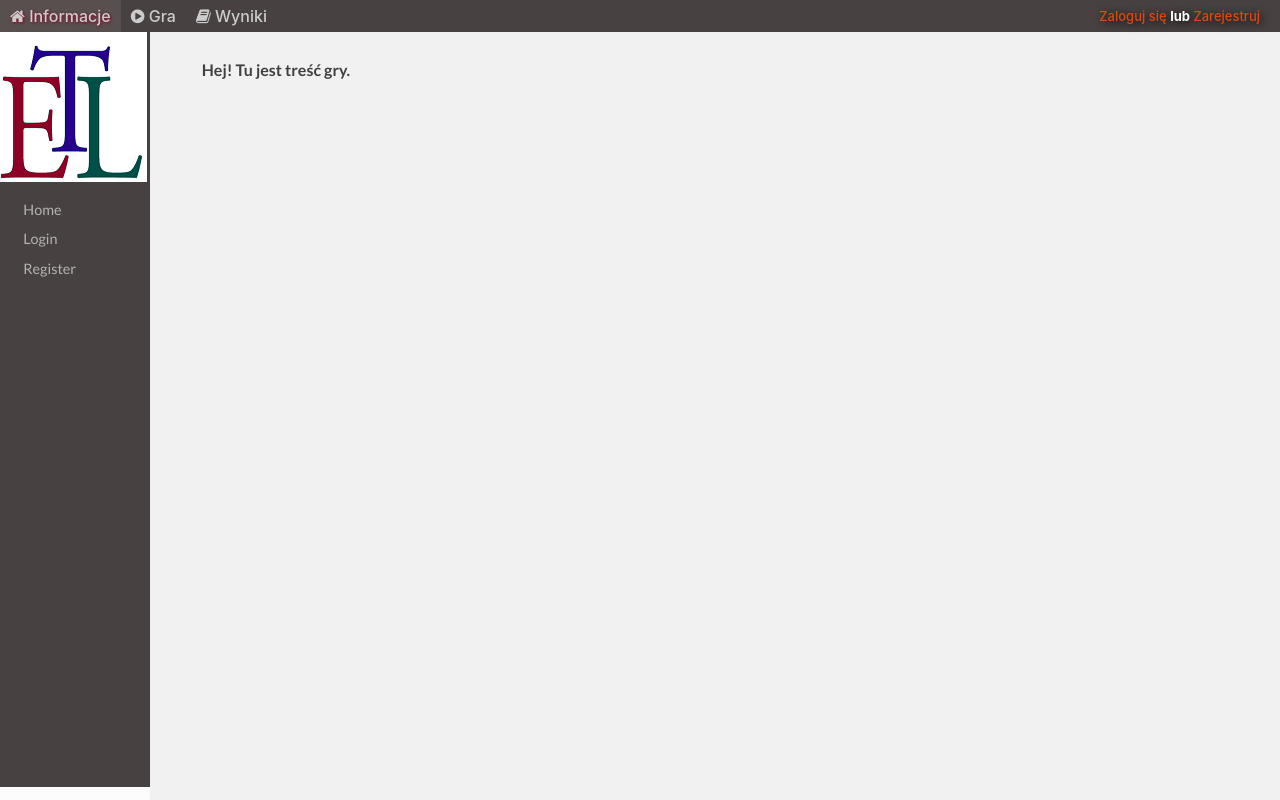
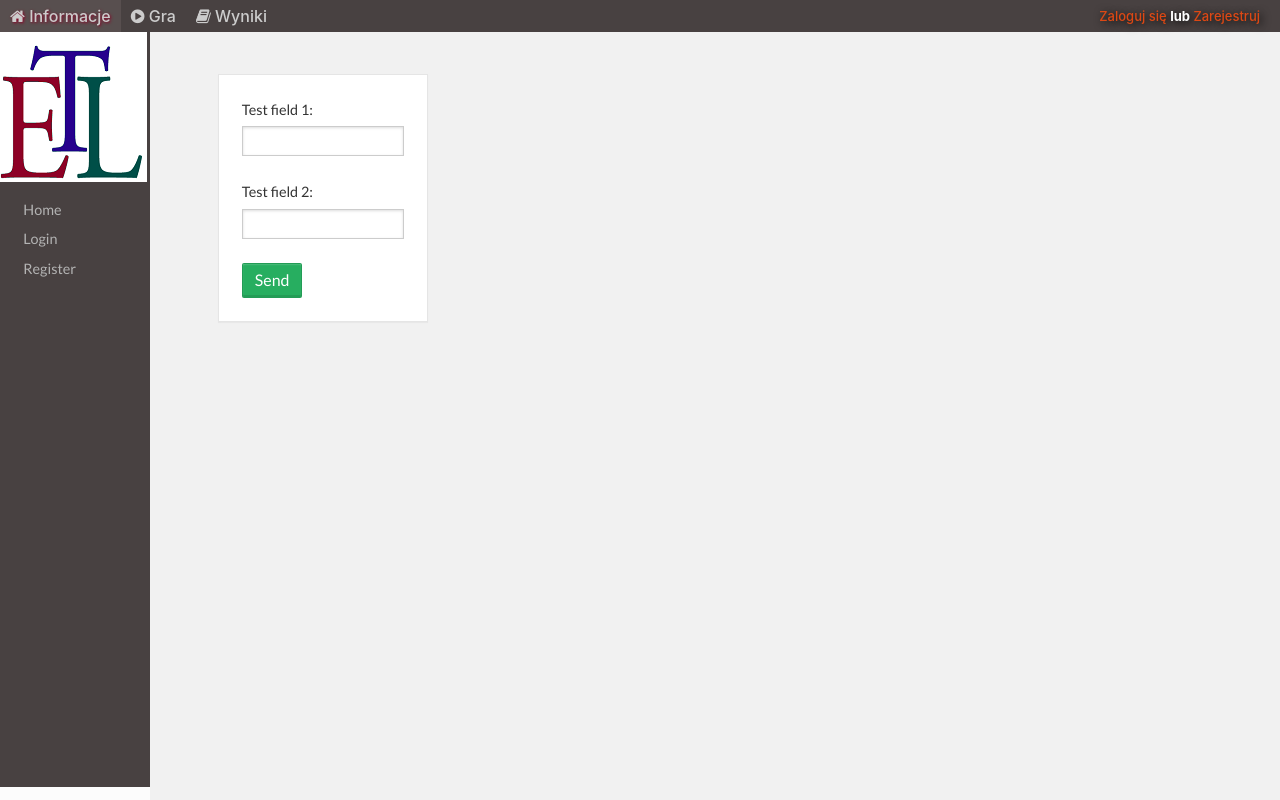
Before and after one commit to piotrpasterak/mgmnt_game, a Django app: page /game/ in a window 1280 px wide. Run offline with Django 3.2, Linux system fonts and the light colour scheme; some libraries are stand-ins or nearby versions.

Commit message:
Added test form and ajax that posts it

```diff
--- a/templates/fragments/resources.html
+++ b/templates/fragments/resources.html
@@ -1,6 +1,5 @@
 {% load static %}
-<script src="{% static 'js/main.js' %}"></script>
-<script src="{% static 'js/bootstrap/bootstrap.min.js' %}"></script>
+
 <link rel="stylesheet" href="{% static 'css/main.css' %}">
 <link rel="shortcut icon" href="{% static 'img/afav.png' %}">
 <link rel="stylesheet" href="{% static 'css/bootstrap.min.css' %}">
@@ -12,4 +11,13 @@
 <link rel="stylesheet" href="{% static 'css/highlight.css' %}">
 <link rel="stylesheet" href="{% static 'css/uek.css' %}">
 <link rel="stylesheet" href="{% static 'css/jquery.json-viewer.css' %}">
-<link rel="stylesheet" href="{% static 'css/jquery-confirm.min.csss' %}">
+<link rel="stylesheet" href="{% static 'css/jquery-confirm.min.css' %}">
+
+<script src="{% static 'js/main.js' %}"></script>
+<script src="{% static 'js/bootstrap/bootstrap.min.js' %}"></script>
+<script src="{% static '/js/modernizr-2.8.3.min.js'%}"></script>
+<script src="{% static '/js/highlight.pack.js'%}"></script>
+<script>var base_url = '.';</script>
+<script src="{% static '/js/jquery-3.3.1.min.js'%}"></script>
+<script src="{% static '/js/bootstrap.min.js'%}"></script>
+<script src="{% static '/js/jquery-ui.min.js'%}"></script>
--- a/templates/game/main.html
+++ b/templates/game/main.html
@@ -3,36 +3,79 @@
 {% block title %}Game{% endblock %}
 
 {% block content %}
-    <div id="game-main">
-        Proszę czekać, trwa ładowanie treści...
-
+    <div id="game-main" class="app">
+        <form id="form_game" class="form-horizontal" method="post" onsubmit="send_request(event, 'form_game')">
+            {% csrf_token %}
+            <p>
+                <label for="id_test1">Test field 1:</label>
+                <input type="text" name="test1" id="id_test1">
+            </p>
+            <p>
+                <label for="id_test2">Test field 2:</label>
+                <input type="text" name="test2" id="id_test2">
+            </p>
+            <button type="submit" class="btn btn-success">Send</button>
+        </form>
     </div>
-    <form id="csrf">
-        {% csrf_token %}
-    </form>
 {% endblock %}
 {% block script %}
-<script type="text/javascript">
-    function initGame() {
-        var xhttp = new XMLHttpRequest();
-        var data = "";
-        var inputs = document.getElementById("csrf").children;
-        for(var itr=0; itr<inputs.length; itr++){
-            if(inputs[itr].value != ""){
-                if(data != "") data += "&";
-                data += inputs[itr].name + "=" + inputs[itr].value;
+    <script type="text/javascript">
+        function send_request(event, form) {
+            let request;
+
+            event.preventDefault();
+
+            // Abort any pending request
+            if (request) {
+                request.abort();
             }
+
+            // Let's select and cache all the fields
+            let form_element = $("#" + form);
+            let test1_field = $("#id_test1").val();
+            let test2_field = $("#id_test2").val();
+
+            let inputs = form_element.find("input, button");
+
+
+            //Define Data to be sent
+            let formData = {
+                'test1': test1_field,
+                'test2': test2_field,
+            };
+
+            // Let's disable the inputs for the duration of the Ajax request.
+            inputs.prop("disabled", true);
+
+            // Fire off the request to backend
+            request = $.ajax({
+                headers: {'X-CSRFToken': $("[name=csrfmiddlewaretoken]").val()},
+                url: "{% url 'game-main' %}",
+                type: "post",
+                data: formData,
+                dataType: 'json',
+                encode: true
+            });
+
+            // Callback handler that will be called on success
+            request.done(function (response, textStatus, jqXHR) {
+                console.log(response);
+            });
+
+            // Callback handler that will be called on failure
+            request.fail(function (jqXHR, textStatus, errorThrown) {
+                console.log(textStatus, errorThrown);
+            });
+
+            // Callback handler that will be called regardless
+            // if the request failed or succeeded
+            request.always(function () {
+                // Reenable the inputs
+                inputs.prop("disabled", false);
+            });
+
+
         }
-        xhttp.onreadystatechange = function() {
-            if (this.readyState == 4 && this.status == 200) {
-                document.getElementById("game-main").innerHTML = this.responseText;
-           }
-        };
-        xhttp.open("POST", "{% url 'api-init-game' %}", true);
-        xhttp.send(data);
-    }
 
-    initGame();
-
-</script>
+    </script>
 {% endblock %}
```
